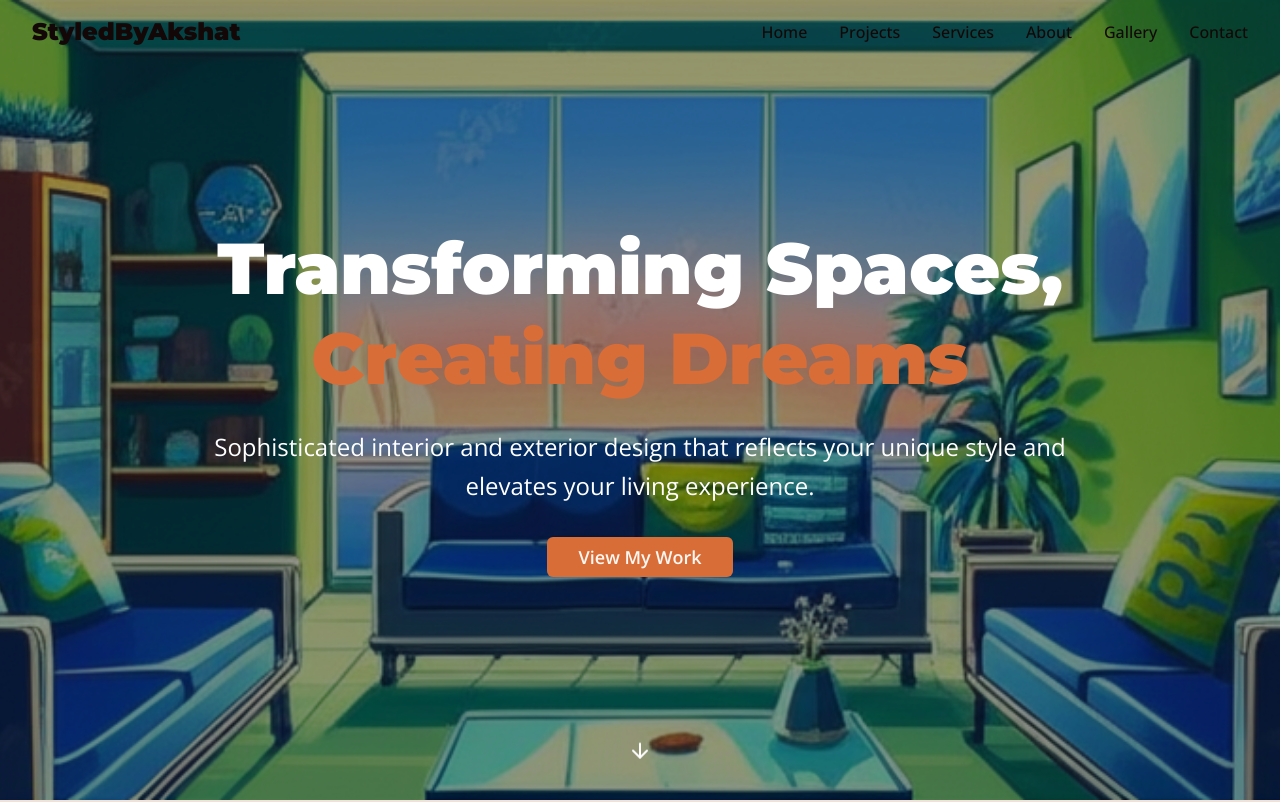
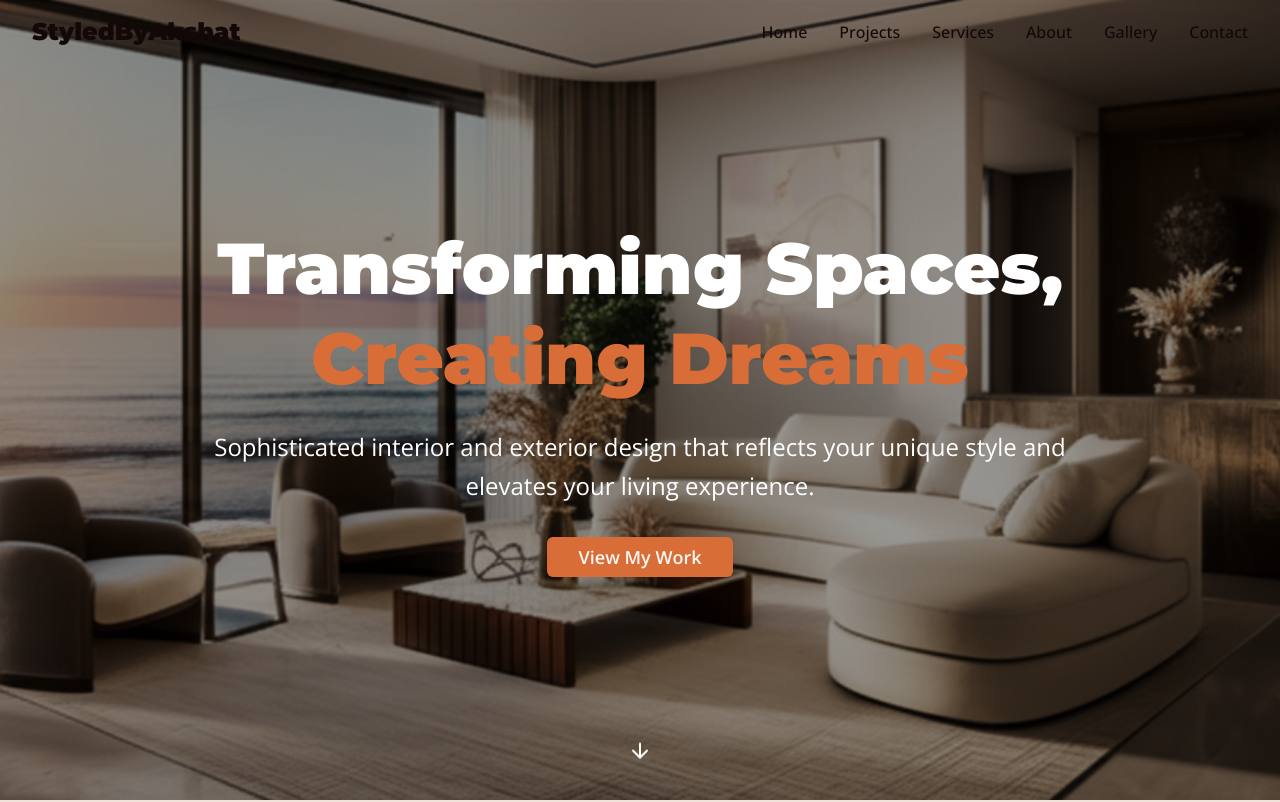
Before and after one commit to akshatbhuryan/StyledByAkshat, a Next.js app: page / in a window 1280 px wide. Shown: the top 802 px of the page. Built offline with nearby package versions, Linux system fonts and the light colour scheme.

Commit message:
revert: restore original hero image to portfolio
Return to first hero image used at portfolio launch.

#VERCEL_SKIP

Co-authored-by: null <106969565+akshatbhuryan@users.noreply.github.com>

```diff
--- a/components/hero.tsx
+++ b/components/hero.tsx
@@ -16,7 +16,7 @@ export function Hero() {
       <div
         className="absolute inset-0 bg-cover bg-center bg-no-repeat"
         style={{
-          backgroundImage: `url('/bright-modern-interior.png')`,
+          backgroundImage: `url('/luxury-living-room.png')`,
         }}
       >
         <div className="absolute inset-0 bg-black/40" />
```
Also changed, not shown: public/luxury-living-room.png (added).
